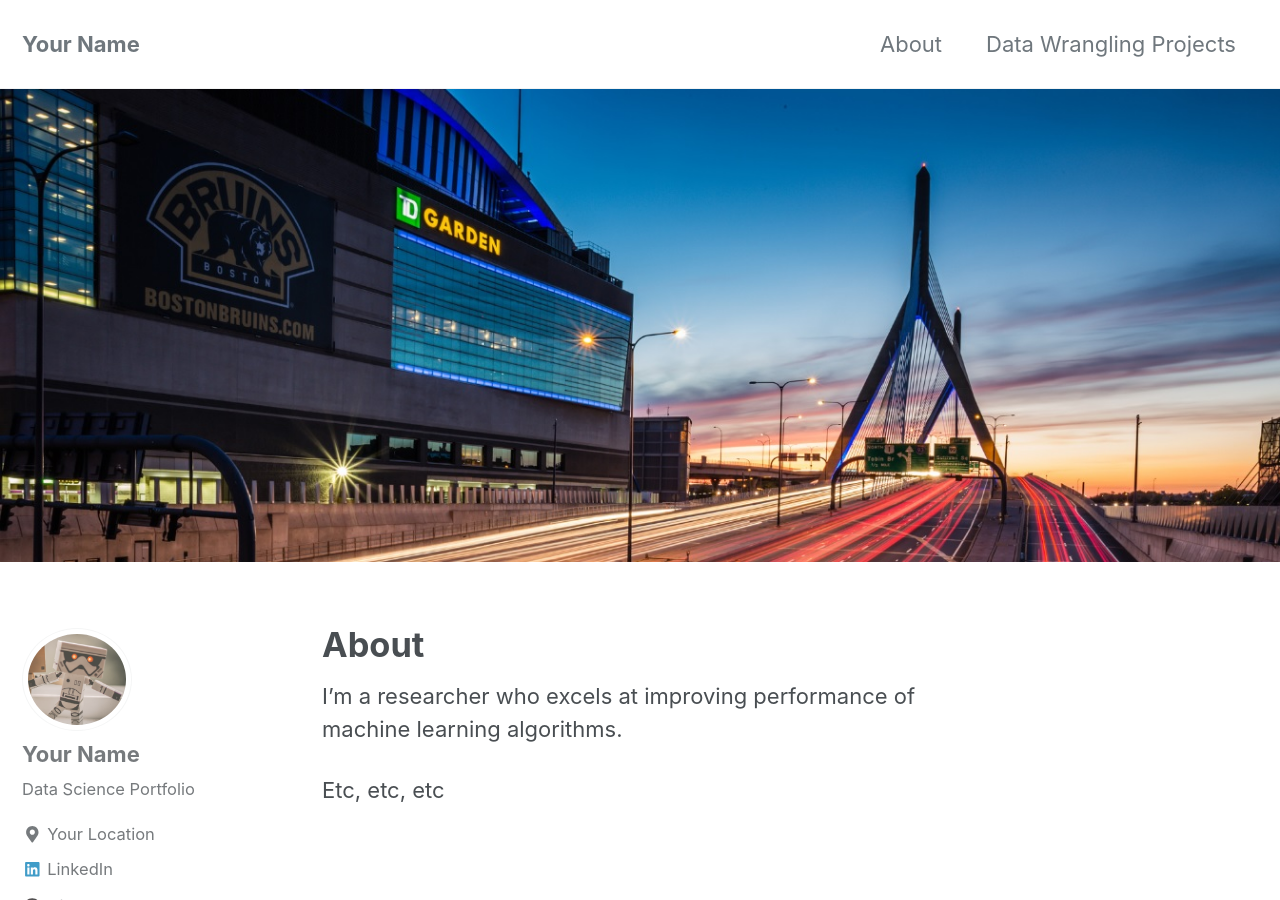
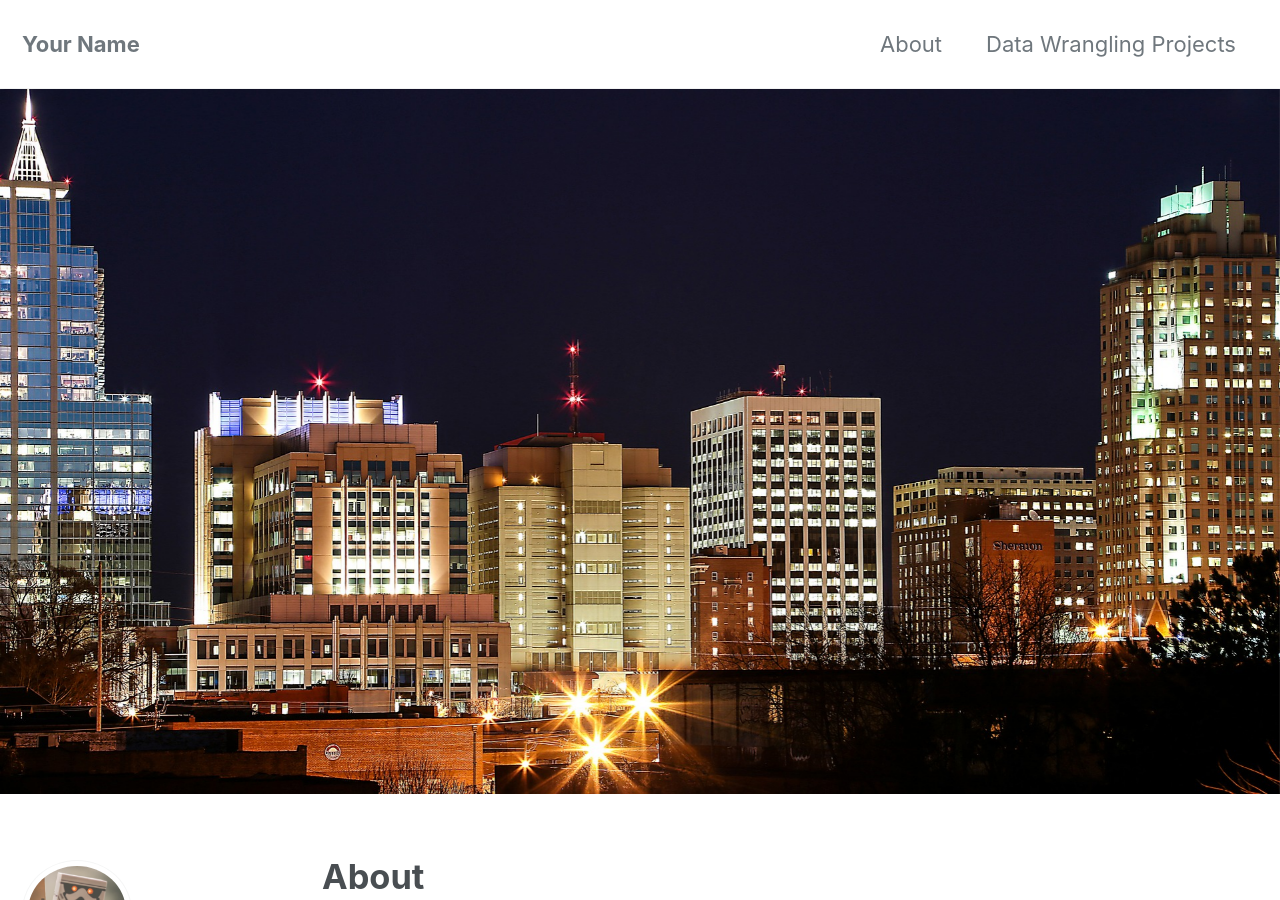
Before and after one commit to magikyoung/magikyoung.github.i, a Jekyll site: the page built from _pages/about.md, in a window 1280 px wide and 900 px high. Built offline with Jekyll 4.4.1, drawn with Linux system fonts in a browser that asks for light colours; nearby versions of some CDN libraries.

Commit message:
add chengdu, raleigh

```diff
--- a/_pages/about.md
+++ b/_pages/about.md
@@ -2,7 +2,7 @@
 title: "About"
 permalink: /about/
 header:
-  image: "/images/zakim.jpg"
+  image: "/images/raleigh.jpg"
 ---
 
 I'm a researcher who excels at improving performance of machine learning algorithms.
```
Also changed, not shown: _pages/machinelearning.md (+1 -1 lines), images/chengdu.jpg (added), images/raleigh.jpg (added).
